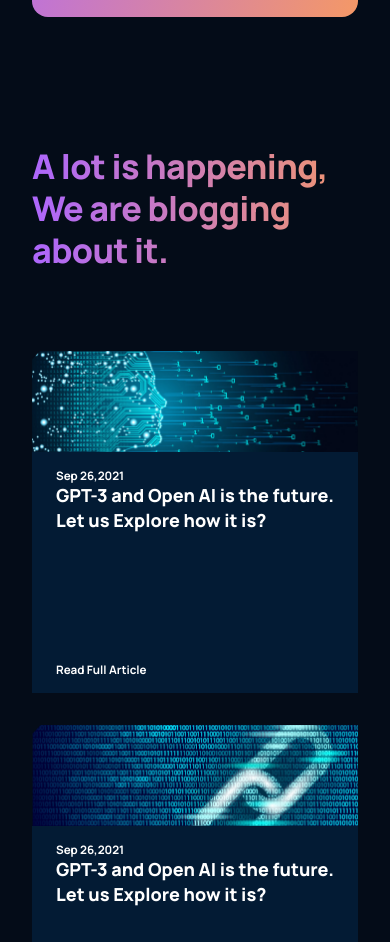
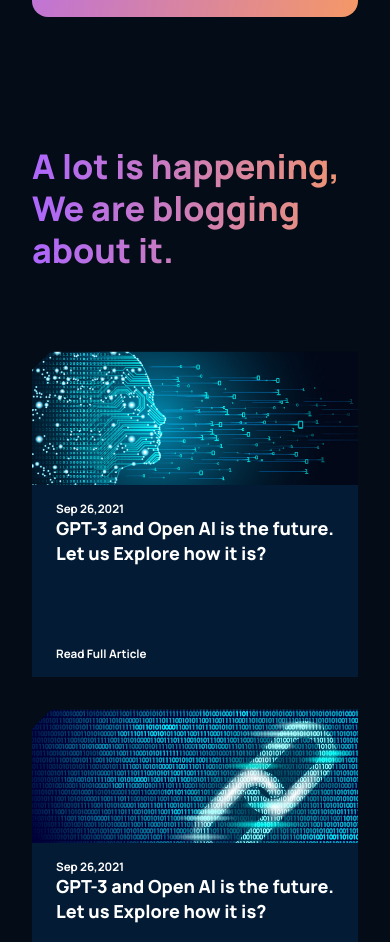
Before and after one commit to rockyishimwe/gpt3, a React (Create React App) app: page / in a window 390 px wide. Shown: the part 4154-5096 px from the top of the page. Built offline with nearby package versions, Linux system fonts and the light colour scheme.

Commit message:
added some other features in blog section

```diff
--- a/src/containers/blog/blog.css
+++ b/src/containers/blog/blog.css
@@ -15,7 +15,6 @@
     line-height: 75px;
     font-family: var(--font-family);
     font-weight: 800;
-    letter-spacing: -0.04rem;
 }
 
 .gpt3__blog-container {
@@ -34,10 +33,6 @@
     display:grid;
     grid-template-columns: repeat(2, 1fr);
     grid-gap: 2rem;
-}
-
-.gpt3__blog-container_groupB .gpt3__blog-container_article-image {
-    height: 150px;
 }
 
 @media screen and (max-width: 990px) {
@@ -65,10 +60,7 @@
     }
 
     .gpt3__blog-container_groupA .gpt3__blog-container_article  {
-       width: 48%;
-    }
-    .gpt3__blog-container_groupA .gpt3__blog-container_article-image  {
-      height: 250px;
+       width: 100%;
     }
 
     .gpt3__blog-heading h1 {
```
